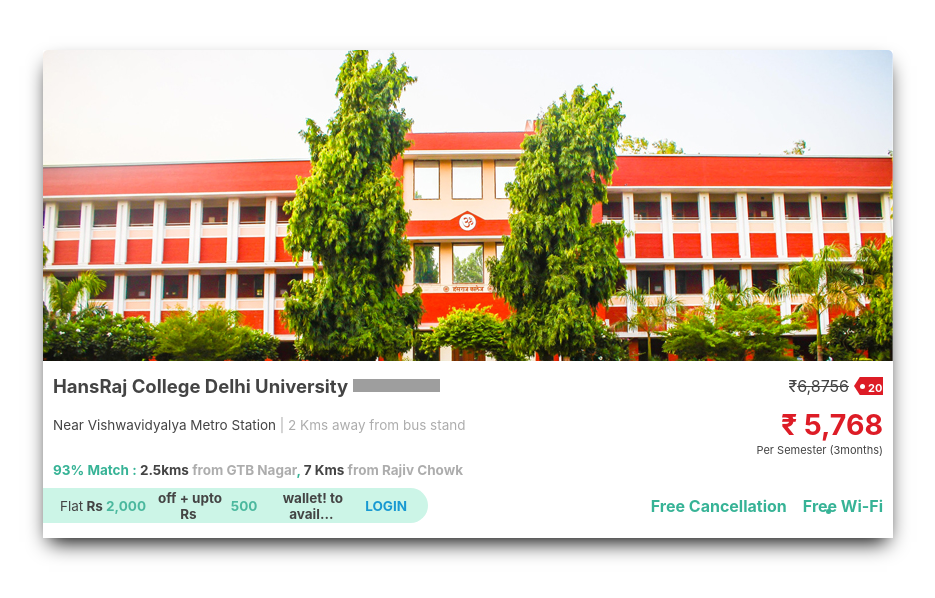
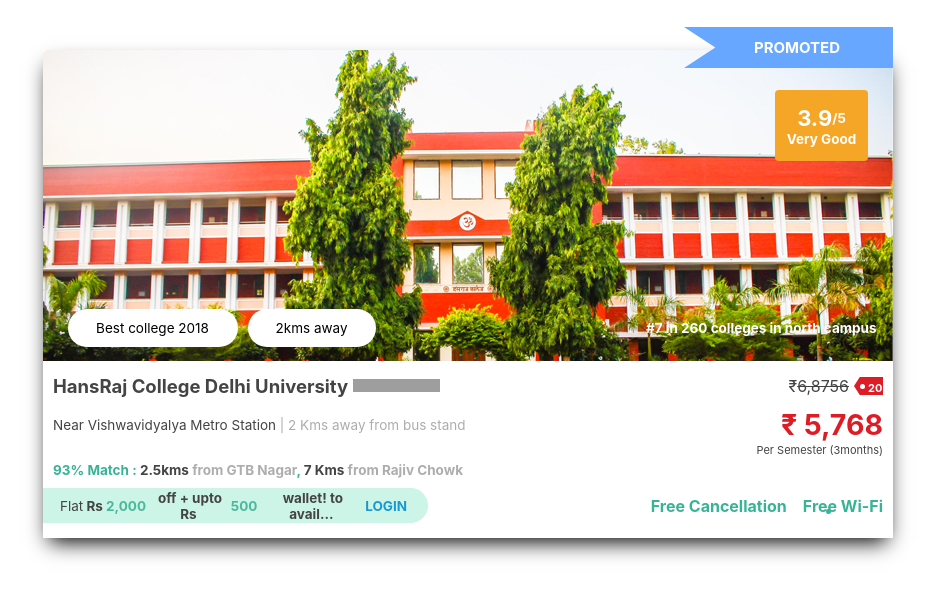
Before and after one commit to rahulgoyal21/react.colleges.admin, a React (Create React App) app: page / in a window 1280 px wide. Shown: the top 598 px of the page, without its empty margins (172-1107 px from the left). Built offline with nearby package versions, Linux system fonts and the light colour scheme; grey boxes are pictures that could not be loaded.

Commit message:
Added:Image relative design

```diff
--- a/src/colleges/index.js
+++ b/src/colleges/index.js
@@ -65,12 +65,124 @@
       }}
     >
       <div style={styles.cardRoot}>
+        <div>
+          <div style={{ position: 'relative' }}>
             <img
               style={{
                 background: 'linear-gradient(rgba(0,0,0,0.5),rgba(0,0,0,0.5)'
               }}
               src={process.env.PUBLIC_URL + '/college.jpg'}
             />
+
+            <div
+              style={{
+                position: 'absolute',
+                left: '25px',
+                height: '34px',
+                bottom: '20px',
+                display: 'flex',
+                alignItems: 'center',
+                justifyContent: 'stretch',
+                fontSize: '13.5px'
+              }}
+            >
+              <div
+                style={{
+                  width: '135px',
+                  backgroundColor: '#ffffff',
+                  height: '17px',
+                  borderTopRightRadius: '25px',
+                  borderBottomRightRadius: '25px',
+                  borderTopLeftRadius: '25px',
+                  borderBottomLeftRadius: '25px',
+                  padding: '11px 18px 10px 17px'
+                }}
+              >
+                Best college 2018
+              </div>
+              <div
+                style={{
+                  width: '93px',
+                  backgroundColor: '#ffffff',
+                  height: '17px',
+                  borderTopRightRadius: '25px',
+                  borderBottomRightRadius: '25px',
+                  borderTopLeftRadius: '25px',
+                  borderBottomLeftRadius: '25px',
+                  padding: '11px 18px 10px 17px',
+                  marginLeft: '10px'
+                }}
+              >
+                2kms away
+              </div>
+              <div
+                style={{
+                  color: '#ffffff',
+                  fontWeight: 'bold',
+                  marginLeft: '270px'
+                }}
+              >
+                #7 in 260 colleges in north campus
+              </div>
+            </div>
+            <div
+              style={{
+                position: 'absolute',
+                right: '25px',
+                top: '40px',
+                fontSize: '13.5px',
+                color: '#ffffff',
+                fontWeight: 'bold'
+              }}
+            >
+              <div
+                style={{
+                  height: '53px',
+                  width: '75px',
+                  backgroundColor: '#f5a626',
+                  borderRadius: '3.8px',
+                  padding: '9px',
+                  display: 'flex',
+                  alignItems: 'center',
+                  justifyContent: 'center',
+                  flexDirection: 'column'
+                }}
+              >
+                <span
+                  style={{
+                    display: 'flex',
+                    alignItems: 'center',
+                    justifyContent: 'center'
+                  }}
+                >
+                  <span style={{ fontWeight: '700', fontSize: '22px' }}>
+                    3.9
+                  </span>
+                  /5<br></br>
+                </span>{' '}
+                Very Good
+              </div>
+            </div>
+            <div
+              style={{
+                width: '130px',
+                height: 'auto',
+                backgroundColor: '#68a7ff',
+                position: 'absolute',
+                right: '0',
+                top: '-23px',
+                clipPath: 'polygon(15% 50%,0 0,100% 0,100% 100%,0 100%)',
+                color: '#ffffff',
+                textAlign: 'center',
+                padding: '11px 31px 11px 48px',
+                fontSize: '15px',
+                fontWeight: '700'
+              }}
+            >
+              PROMOTED
+            </div>
+          </div>
+        </div>
         <div
           style={{
             display: 'flex',
```
Lines whose indentation alone changed are shown as unchanged.
